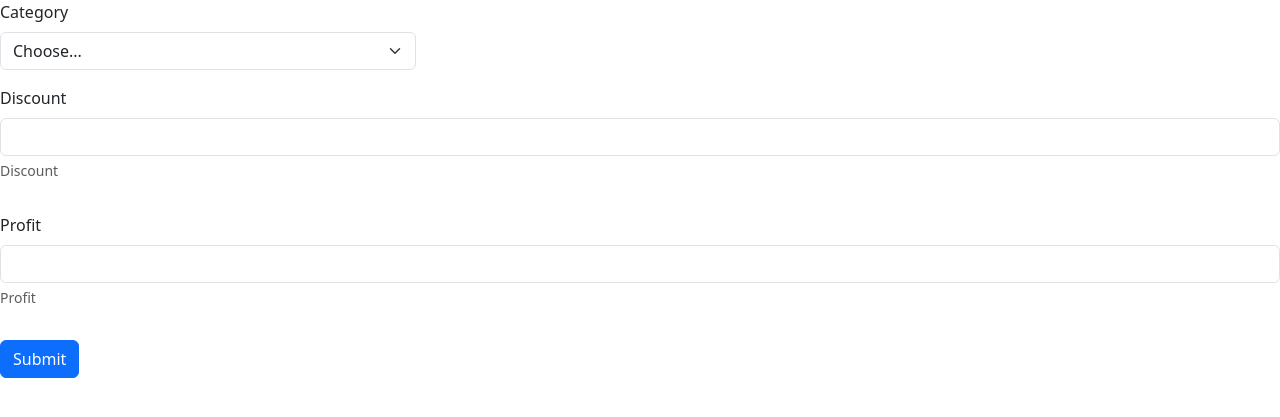
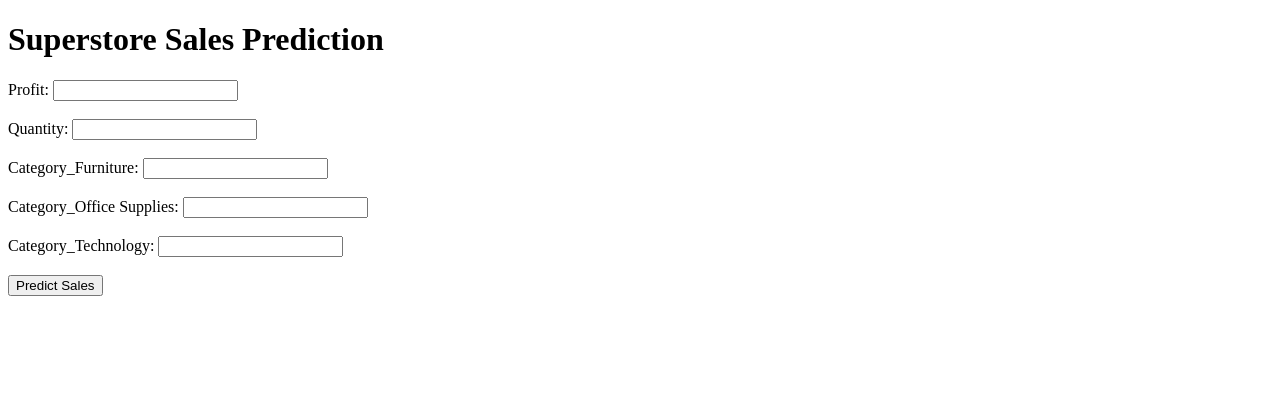
Before and after one commit to sahilkumar0511/Superstore_Sales_Prediction, a Flask app: page / in a window 1280 px wide. Shown: the top 417 px of the page. Run offline with Flask 3, Linux system fonts and the light colour scheme; parts of the project's set-up code (start-up, migrations or seed data) failed here and were passed over.

Commit message:
initial commit

```diff
--- a/api_env/app.py
+++ b/api_env/app.py
@@ -1,78 +1,48 @@
+from flask import Flask, jsonify, request, render_template
+import tensorflow as tf
 import numpy as np
 import pandas as pd
-from flask import Flask, request, jsonify, render_template
 import pickle
-import tensorflow as tf
-import os
-import h5py
 
 app = Flask(__name__)
-with open('model_pkl','rb') as f:
-    mp = pickle.load(f)
-
-# path = os.path.dirname(__file__)
-# print(path)
-# MODEL = tf.keras.models.load_model(path + "\\test")
 
 
+# Load the machine learning model
+model = tf.keras.models.load_model('model.h5')
 
-# train = pd.read_csv('train.csv')
-
-# train.drop(['User_ID', 'Product_ID', 'Gender', 'City_Category',
-#             'Marital_Status', 'Product_Category_3'], axis = 1, inplace = True)
-
-# train['Product_Category_2'].fillna(train['Product_Category_2'].median(), inplace = True)
-
-# train['Product_Category_2'] = train['Product_Category_2'].astype('int')
-
-# train['Stay_In_Current_City_Years'] = train['Stay_In_Current_City_Years'].apply(lambda x : str(x).replace('4+', '4'))
-
-# train['Stay_In_Current_City_Years'] = train['Stay_In_Current_City_Years'].astype('int')
-
-# train['Age'] = train['Age'].map(
-#                             {'0-17' : 1,
-#                              '18-25' : 2,
-#                              '26-35' : 3,
-#                              '36-45' : 4,
-#                              '46-50' : 5,
-#                              '51-55' : 6,
-#                              '55+' : 7
-#                              })
-
-# X = train.drop('Purchase', axis = 1)
-# Y = train['Purchase']
-
-# from sklearn.preprocessing import StandardScaler
-# scaler = StandardScaler()
-
-# X = scaler.fit_transform(X)
 
 @app.route('/')
 def home():
     return render_template('index.html')
 
+# Define a route to handle incoming requests
 
-@app.route('/ping')
-def ping():
-    return "Server is alive"
 
-@app.route('/predict',methods=['POST'])
+@app.route('/predict', methods=['POST'])
 def predict():
+    Profit = request.form['Profit']
+    Quantity = (request.form['Quantity'])
+    Category_Furniture = (request.form['Category_Furniture'])
+    Category_Office_Supplies = (request.form['Category_Office_Supplies'])
+    Category_Technology = (request.form['Category_Technology'])
 
-    if request.method == 'POST':
-        Category = request.form['Category']
-        Discount = request.form['Discount']
-        Profit = request.form['Profit']
-        # Region = request.form['Region']
-        # Category = request.form['Category']
+    # features = [Profit, Quantity, Category_Furniture,
+    #             Category_Office_Supplies, Category_Technology]
+    # # int_features = [int(x) for x in features]
+    # # final_features = [np.array(int_features)]
+    # prediction = model.predict(features)
+    # Profit = request.args.get('Profit')
+    # Quantity = request.args.get('Quantity')
+    # Category_Furniture = request.args.get('Category_Furniture')
+    # Category_Office_Supplies = request.args.get('Category_Office_Supplies')
+    # Category_Technology = request.args.get('Category_Technology')
 
-    features = [Category,Discount,Profit]
+    features = [Profit, Quantity, Category_Furniture, Category_Office_Supplies, Category_Technology]
+    int_features = [float(x) for x in features]
+    prediction = model.predict(np.array(int_features))
 
-    # int_features = [int(x) for x in features]
-    final_features = [np.array(features)]
-    prediction = mp.predict(final_features)
+    return render_template('index.html', prediction_text='Sales: {}$'.format(round(prediction[0])))
 
-    return render_template('index.html', prediction_text='Sales: {}$'.format(round(prediction[0]) ))
 
 if __name__ == "__main__":
     app.run(debug=True)
--- /dev/null
+++ b/api_env/tempCodeRunnerFile.py
@@ -0,0 +1 @@
+model.save("model.h5")
--- a/api_env/templates/index.html
+++ b/api_env/templates/index.html
@@ -1,4 +1,4 @@
-<!-- <!DOCTYPE html>
+<!-- <!-- <!DOCTYPE html>
 <html>
 
 <head>
@@ -36,7 +36,7 @@
 
 </html> -->
 
-<!doctype html>
+<!-- <!doctype html>
 <html lang="en">
 
 <head>
@@ -56,8 +56,8 @@
         <option>Technology</option>
         <option>Furniture</option>
         <option>Office Supplies</option>
-      </select>
-    </div>
+      </select> -->
+<!-- </div>
       <div class="mb-3">
           <label for="exampleInputEmail1" class="form-label">Discount</label>
           <input type="number" class="form-control" id="Discount" aria-describedby="emailHelp">
@@ -67,8 +67,8 @@
           <label for="exampleInputEmail1" class="form-label">Profit</label>
           <input type="number" class="form-control" id="Profit" aria-describedby="emailHelp">
           <div id="Profit" name="Profit" class="form-text">Profit</div>
-        </div>
-    <!-- <div class="col-md-4">
+        </div> -->
+<!-- <div class="col-md-4">
       <label for="Region" class="form-label">State</label>
       <select name="Region" id="Region" class="form-select">
         <option selected>Choose...</option>
@@ -78,7 +78,7 @@
         <option>West</option>
       </select>
     </div> -->
-    <!-- <div class="col-md-4">
+<!-- <div class="col-md-4">
       <label for="inputState" class="form-label">State</label>
       <select id="inputState" class="form-select">
         <option selected>Choose...</option>
@@ -86,14 +86,62 @@
       </select>
     </div> -->
 
-    <div class="col-12">
+<!-- <div class="col-12">
       <button type="submit" class="btn btn-primary">Submit</button>
     </div>
   </form>
-  <h2> {{prediction_text}} </h2>
-  <!-- <script src="https://cdn.jsdelivr.net/npm/bootstrap@5.3.0-alpha3/dist/js/bootstrap.bundle.min.js"
+  <h2> {{prediction_text}} </h2> -->
+<!-- <script src="https://cdn.jsdelivr.net/npm/bootstrap@5.3.0-alpha3/dist/js/bootstrap.bundle.min.js"
     integrity="sha384-ENjdO4Dr2bkBIFxQpeoTz1HIcje39Wm4jDKdf19U8gI4ddQ3GYNS7NTKfAdVQSZe"
     crossorigin="anonymous"></script> -->
+<!-- </body>
+
+</html> -->
+<!DOCTYPE html>
+<html>
+
+<head>
+  <title>Superstore Sales Prediction</title>
+</head>
+
+<body>
+  <h1>Superstore Sales Prediction</h1>
+  <form id="sales-form" action="{{ url_for('predict')}}" method="POST">
+    <label for="profit">Profit:</label>
+    <input type="text" id="profit" name="profit" required><br><br>
+    <label for="quantity">Quantity:</label>
+    <input type="number" id="quantity" name="quantity" required><br><br>
+    <label for="Category_Furniture">Category_Furniture:</label>
+    <input type="number" id="Category_Furniture" name="Category_Furniture" required><br><br>
+    <label for="Category_Office_Supplies">Category_Office Supplies:</label>
+    <input type="number" id="Category_Office_Supplies" name="Category_Office_Supplies" required><br><br>
+    <label for="Category_Furniture">Category_Technology:</label>
+    <input type="number" id="Category_Technology" name="Category_Technology" required><br><br>
+    <input type="submit" value="Predict Sales">
+  </form>
+  <div id="result"></div>
+  <!-- <h2> {{ prediction_text }} </h2> -->
+  <script src="https://code.jquery.com/jquery-3.6.0.min.js"></script>
+  <script>
+    $(document).ready(function () {
+      $('#sales-form').submit(function (event) {
+        event.preventDefault();
+        var form_data = $(this).serialize();
+        $.ajax({
+          type: 'POST',
+          url: './predict_sales',
+          contentType: 'application/json',
+          data: JSON.stringify(form_data),
+          success: function (response) {
+            $('#result').html('Predicted Sales: $' + response['predicted_sales']);
+          },
+          error: function (xhr) {
+            alert('Error: ' + xhr.responseText);
+          }
+        });
+      });
+    });
+  </script>
 </body>
 
 </html>
--- a/superstore_sales_prediction.py
+++ b/superstore_sales_prediction.py
@@ -84,5 +84,6 @@ y_pred = np.squeeze(model.predict(X_test))
 test_r2 = r2_score(Y_test, y_pred)
 print("Test R^2 Score: {:.5f}".format(test_r2))
 
-import pickle
-pickle.dump(model, open('model.pkl', 'wb'))
+import tensorflow
+model_version = "test"
+model.save(f"./saved_models/{model_version}")
```
Also changed, not shown: api_env/superstore_sales_prediction.py (+48 -27 lines), 7 other files.
